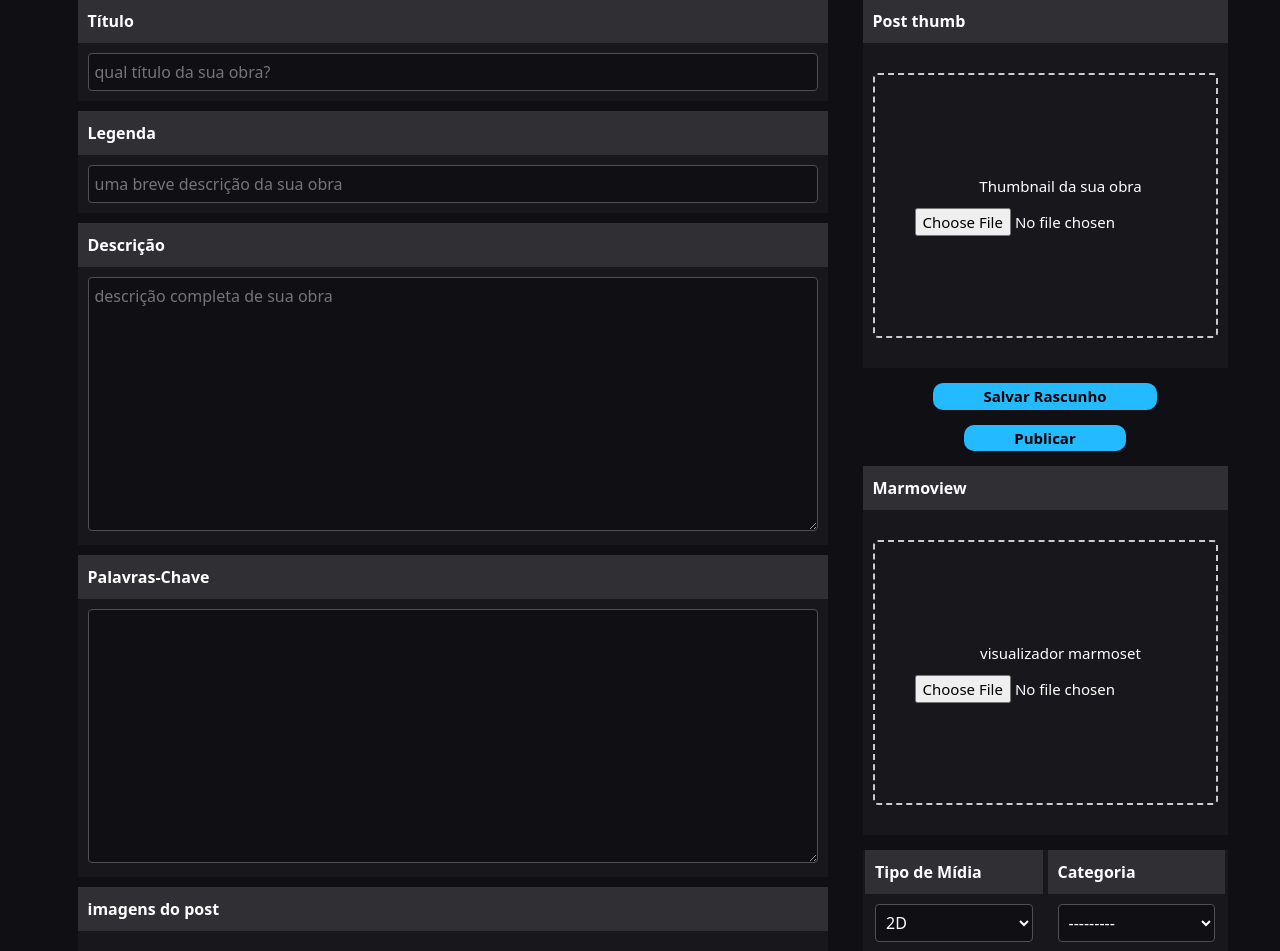
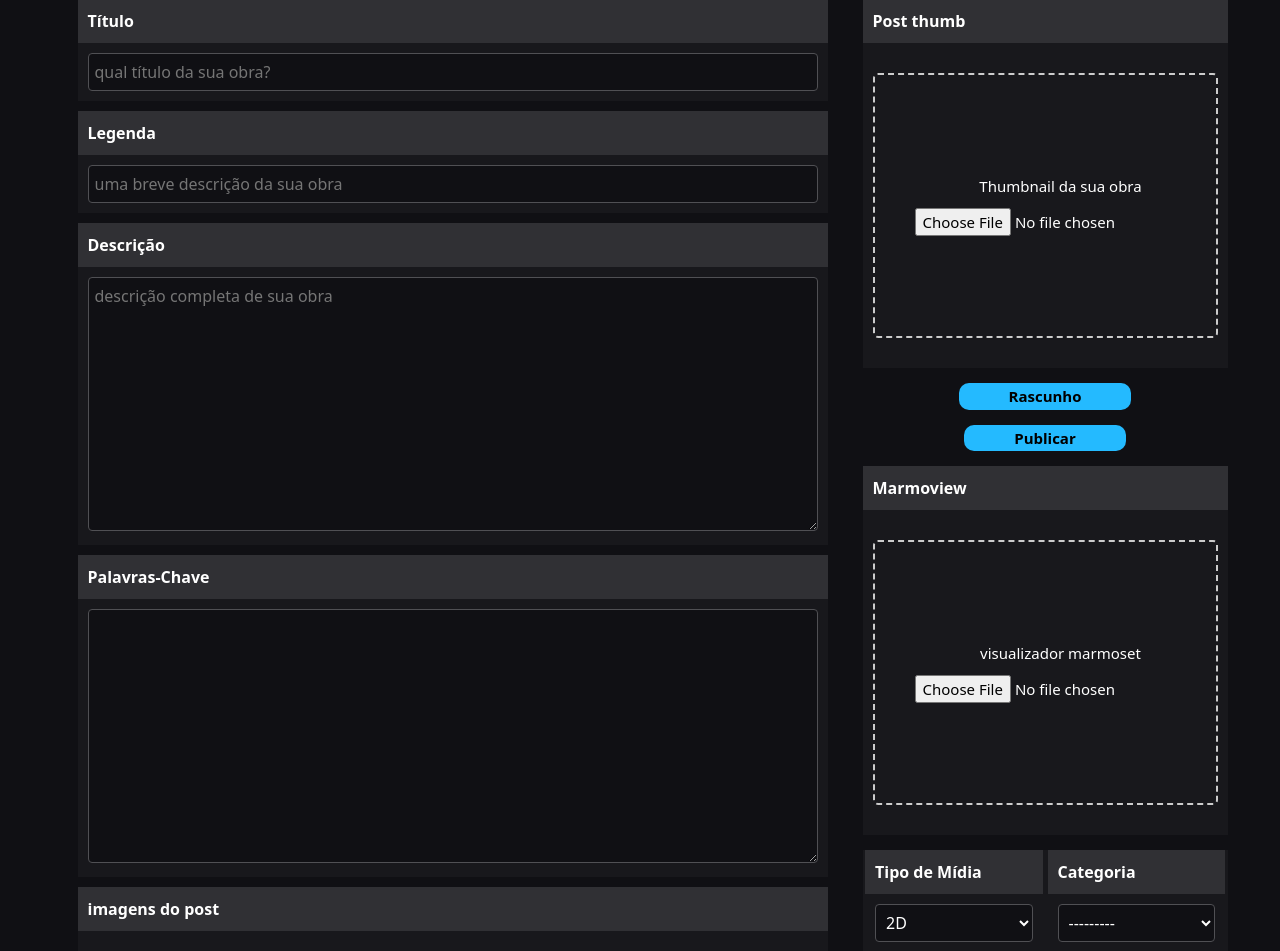
Before and after one commit to Atividades-Lizandro-ADS/Portflow, a Django app: page /postagem/ in a window 1280 px wide. Shown: the part 136-1087 px from the top of the page. Run offline with Django 5.2, Linux system fonts and the light colour scheme; data comes from the database, SQL or seed files in the repository; some libraries are stand-ins or nearby versions.

Commit message:
refactor: botão rascunho

```diff
--- a/post_art/templates/post_art/postPost.html
+++ b/post_art/templates/post_art/postPost.html
@@ -104,7 +104,7 @@
                 <!--fim thumbnail-->
 
 
-                <button type="submit" id="draft" class="post-button like-button d-flex justify-content-center" >Salvar Rascunho</button>
+                <button type="submit" id="draft" class="post-button like-button d-flex justify-content-center" >Rascunho</button>
                 <button type="submit" id="publish" class="post-button like-button d-flex justify-content-center">Publicar</button>
                 {{form.published}}
 
```
